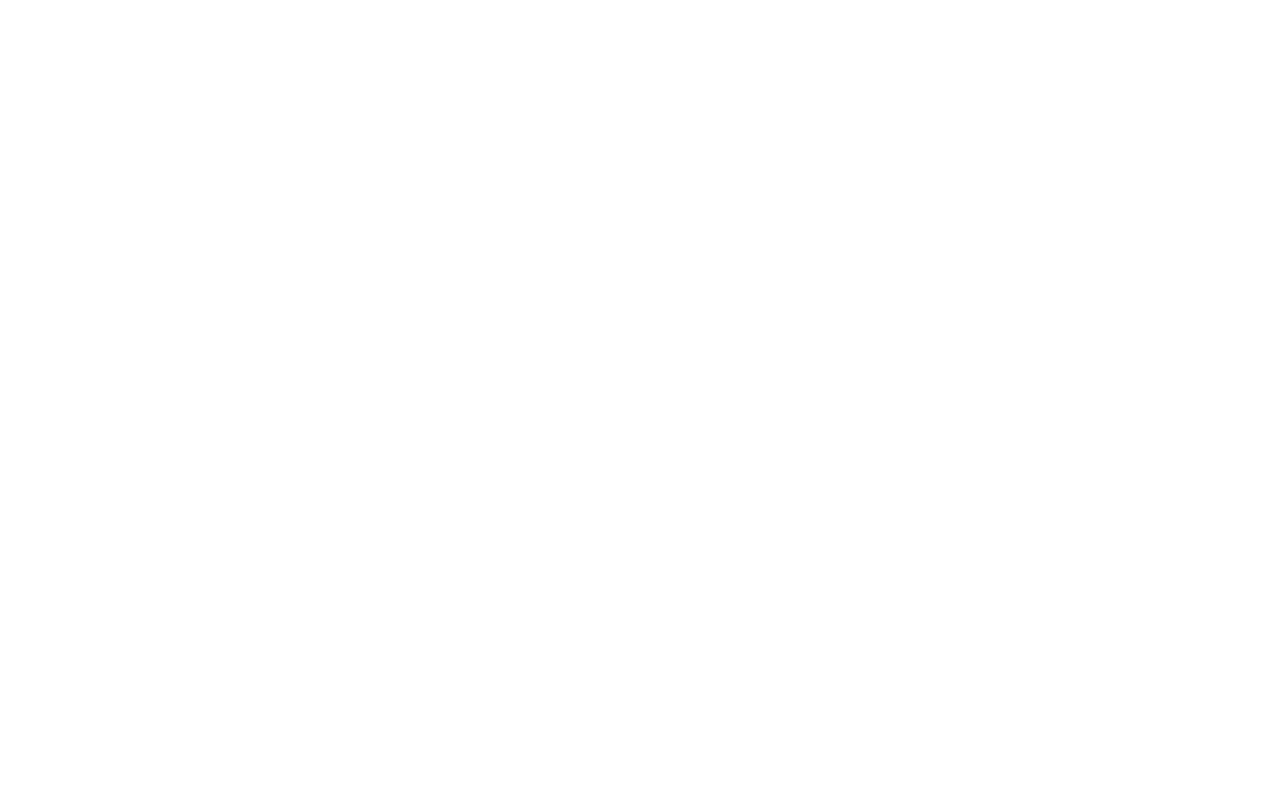
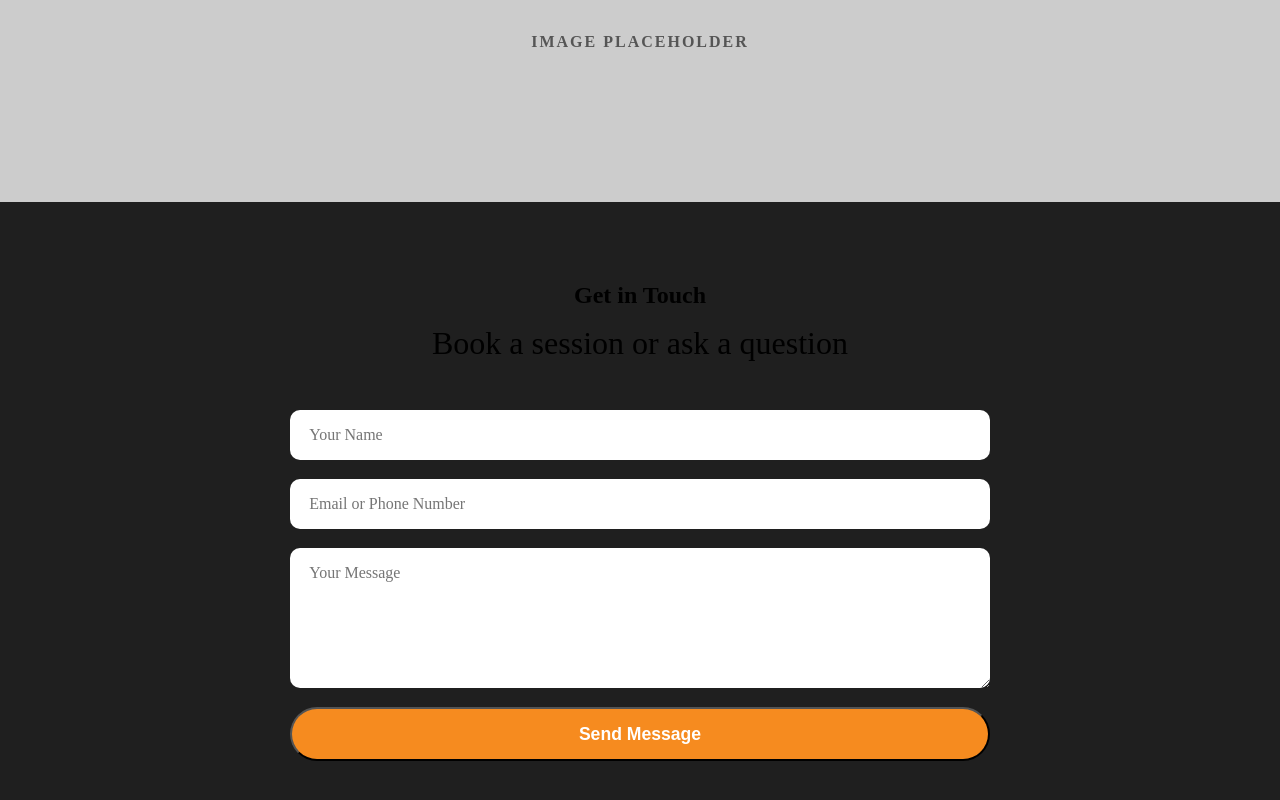
Before and after one commit to Arch9Dev/furtherapy, a SvelteKit app: page / in a window 1280 px wide. Shown: the part 2027-2827 px from the top of the page. Before the commit the page ends 1589 px from the top, so only its background shows below. Built offline with nearby package versions, Linux system fonts and the light colour scheme.

Commit message:
Added contact form and booking page

```diff
--- a/src/routes/+page.svelte
+++ b/src/routes/+page.svelte
@@ -1,4 +1,4 @@
-<script>
+<script lang=ts>
 	const navLinks = [
 		{ name: 'Home', route: '/' },
 		{ name: 'About', route: '/about' },
@@ -13,8 +13,41 @@
 	/**
 	 * @param {string} route
 	 */
-	function navigateTo(route) {
+	function navigateTo(route: string) {
 		window.location.href = route;
+	}
+
+	let showModal = false;
+	let modalMessage = '';
+	let isError = false;
+
+	async function handleSubmit(event: SubmitEvent) {
+		const form = event.currentTarget as HTMLFormElement;
+		const formData = new FormData(form);
+
+		try {
+			const response = await fetch(form.action, {
+				method: 'POST',
+				body: formData,
+				headers: {
+					Accept: 'application/json'
+				}
+			});
+
+			if (response.ok) {
+				modalMessage = 'Thank you! Your message has been sent.';
+				isError = false;
+				form.reset();
+			} else {
+				modalMessage = 'Oops! Something went wrong. Please try again.';
+				isError = true;
+			}
+		} catch {
+			modalMessage = 'Network error. Please check your connection.';
+			isError = true;
+		}
+
+		showModal = true;
 	}
 </script>
 
@@ -30,10 +63,7 @@
 
 		<nav class="nav-links">
 			{#each navLinks as link}
-				<button
-					class:active={link.route === currentRoute}
-					on:click={() => navigateTo(link.route)}
-				>
+				<button class:active={link.route === currentRoute} on:click={() => navigateTo(link.route)}>
 					{link.name}
 				</button>
 			{/each}
@@ -98,16 +128,59 @@
 		</div>
 
 		<div class="pricing-cta">
-			<a href="#contact" class="btn-primary">Book Now</a>
+			<a href="/booking" class="btn-primary">Book Now</a>
 		</div>
 	</div>
 </section>
 
-<!-- PLACEHOLDER SECTION -->
-<section class="hero" id="about">
+<!-- IMAGE SECTION -->
+<section class="hero-image">
+	<div class="image-placeholder">IMAGE PLACEHOLDER</div>
+</section>
+
+<!-- HERO -->
+<section class="hero" id="home">
 	<div class="hero-inner">
-		<h1 class="title">PLACEHOLDER</h1>
-		<p class="subtitle">TEXT</p>
+		<h1 class="title">Education.</h1>
+		<p class="subtitle">Placeholder Text</p>
+	</div>
+</section>
+
+<!-- IMAGE SECTION -->
+<section class="hero-image">
+	<div class="image-placeholder">IMAGE PLACEHOLDER</div>
+</section>
+
+<!-- CONTACT -->
+<section class="contact" id="contact">
+	<div class="contact-inner">
+		<h1 class="title">Get in Touch</h1>
+		<p class="subtitle">Book a session or ask a question</p>
+
+		<form
+			action="https://formspree.io/f/maqqngvd"
+			method="POST"
+			class="contact-form"
+			on:submit|preventDefault={handleSubmit}
+		>
+			<input type="text" name="name" placeholder="Your Name" required />
+
+			<input type="text" name="contact" placeholder="Email or Phone Number" required />
+
+			<textarea name="message" rows="5" placeholder="Your Message" required></textarea>
+
+			<button type="submit" class="btn-primary"> Send Message </button>
+		</form>
+		{#if showModal}
+			<div class="modal-backdrop">
+				<div class="modal">
+					<h2>{isError ? 'Error' : 'Success'}</h2>
+					<p>{modalMessage}</p>
+
+					<button class="btn-primary" on:click={() => (showModal = false)}> Close </button>
+				</div>
+			</div>
+		{/if}
 	</div>
 </section>
 
@@ -294,6 +367,44 @@
 		box-shadow: 0 8px 20px rgba(246, 139, 31, 0.4);
 	}
 
+	/* ----------------- CONTACT ----------------- */
+	.contact {
+		padding: 5rem 2rem;
+		background: #1f1f1f;
+	}
+
+	.contact-inner {
+		max-width: 700px;
+		margin: 0 auto;
+		text-align: center;
+	}
+
+	.contact-form {
+		margin-top: 3rem;
+		display: flex;
+		flex-direction: column;
+		gap: 1.2rem;
+	}
+
+	.contact-form input,
+	.contact-form textarea {
+		padding: 1rem 1.2rem;
+		border-radius: 10px;
+		border: none;
+		font-size: 1rem;
+		font-family: inherit;
+	}
+
+	.contact-form textarea {
+		resize: vertical;
+		min-height: 140px;
+	}
+
+	.contact-form input:focus,
+	.contact-form textarea:focus {
+		outline: 2px solid #f68b1f;
+	}
+
 	/* ----------------- RESPONSIVE ----------------- */
 	@media (max-width: 768px) {
 		.nav-links {
--- /dev/null
+++ b/src/routes/booking/+page.svelte
@@ -0,0 +1,142 @@
+<script>
+	const navLinks = [
+		{ name: 'Home', route: '/' },
+		{ name: 'About', route: '/about' },
+		{ name: 'Services', route: '/services' },
+		{ name: 'Education', route: '/education' },
+		{ name: 'Contact', route: '/contact' }
+	];
+
+	// Set this to the current page route
+	const currentRoute = '/booking';
+
+	/**
+	 * @param {string} route
+	 */
+	function navigateTo(route) {
+		window.location.href = route;
+	}
+</script>
+
+<!-- NAV BAR -->
+<header class="navbar">
+	<div class="nav-container">
+		<div class="brand">
+			<!-- svelte-ignore a11y_invalid_attribute -->
+			<a href="#">
+				<img src="logo_white.png" alt="Furtherapy Logo white" />
+			</a>
+		</div>
+
+		<nav class="nav-links">
+			{#each navLinks as link}
+				<button
+					class:active={link.route === currentRoute}
+					on:click={() => navigateTo(link.route)}
+				>
+					{link.name}
+				</button>
+			{/each}
+		</nav>
+	</div>
+</header>
+
+
+<!-- PLACEHOLDER SECTION -->
+<section class="hero" id="about">
+	<div class="hero-inner">
+		<h1 class="title">PLACEHOLDER</h1>
+		<p class="subtitle">TEXT</p>
+	</div>
+</section>
+
+<style global>
+	/* ----------------- RESET ----------------- */
+	* {
+		box-sizing: border-box;
+		margin: 0;
+		padding: 0;
+	}
+
+	:global(body) {
+		font-family: system-ui, 'Segoe UI', 'Open Sans', 'Helvetica Neue', sans-serif;
+		background: #1f1f1f;
+		color: #ffffff;
+		line-height: 1.65;
+		margin: 0;
+		padding: 0;
+	}
+
+	/* ----------------- NAVBAR ----------------- */
+	.navbar {
+		background: #f68b1f;
+		height: 80px;
+		display: flex;
+		align-items: center;
+	}
+
+	.nav-container {
+		width: 100%;
+		padding: 0 2rem;
+		display: flex;
+		justify-content: space-between;
+		align-items: center;
+	}
+
+	.brand img {
+		height: 45px;
+	}
+
+	.nav-links button {
+		color: #fff;
+		background: none;
+		border: none;
+		cursor: pointer;
+		font-weight: 800;
+		font-size: 1.5rem;
+		margin-left: 1.5rem;
+		font-family: inherit;
+	}
+
+	.nav-links button:hover {
+		text-decoration: underline;
+	}
+
+	.nav-links button.active {
+		color: #1f1f1f;
+	}
+
+	/* ----------------- HERO ----------------- */
+	.hero {
+		height: 250px;
+		display: flex;
+		align-items: center;
+	}
+
+	.hero-inner {
+		max-width: 1200px;
+		margin: 0 auto;
+		padding: 0 2rem;
+	}
+
+	.subtitle {
+		font-size: 2rem;
+		margin-top: 1rem;
+		font-weight: 300;
+	}
+
+
+
+	/* ----------------- RESPONSIVE ----------------- */
+	@media (max-width: 768px) {
+		.nav-links {
+			display: none;
+		}
+
+		.subtitle {
+			font-size: 1.3rem;
+		}
+
+
+	}
+</style>
```
Also changed, not shown: src/routes/booking/+layout.svelte (added, +11 -0 lines).
